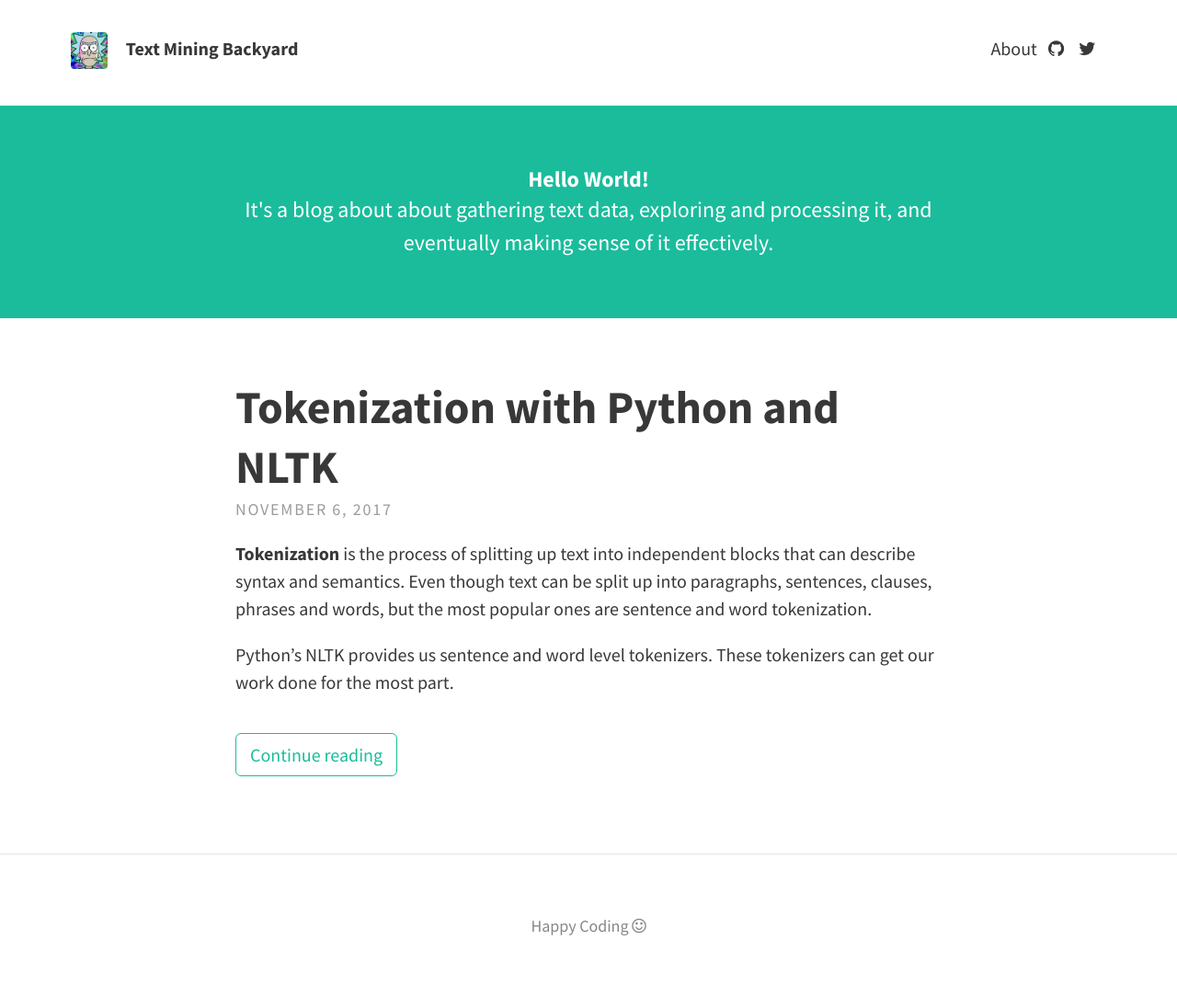
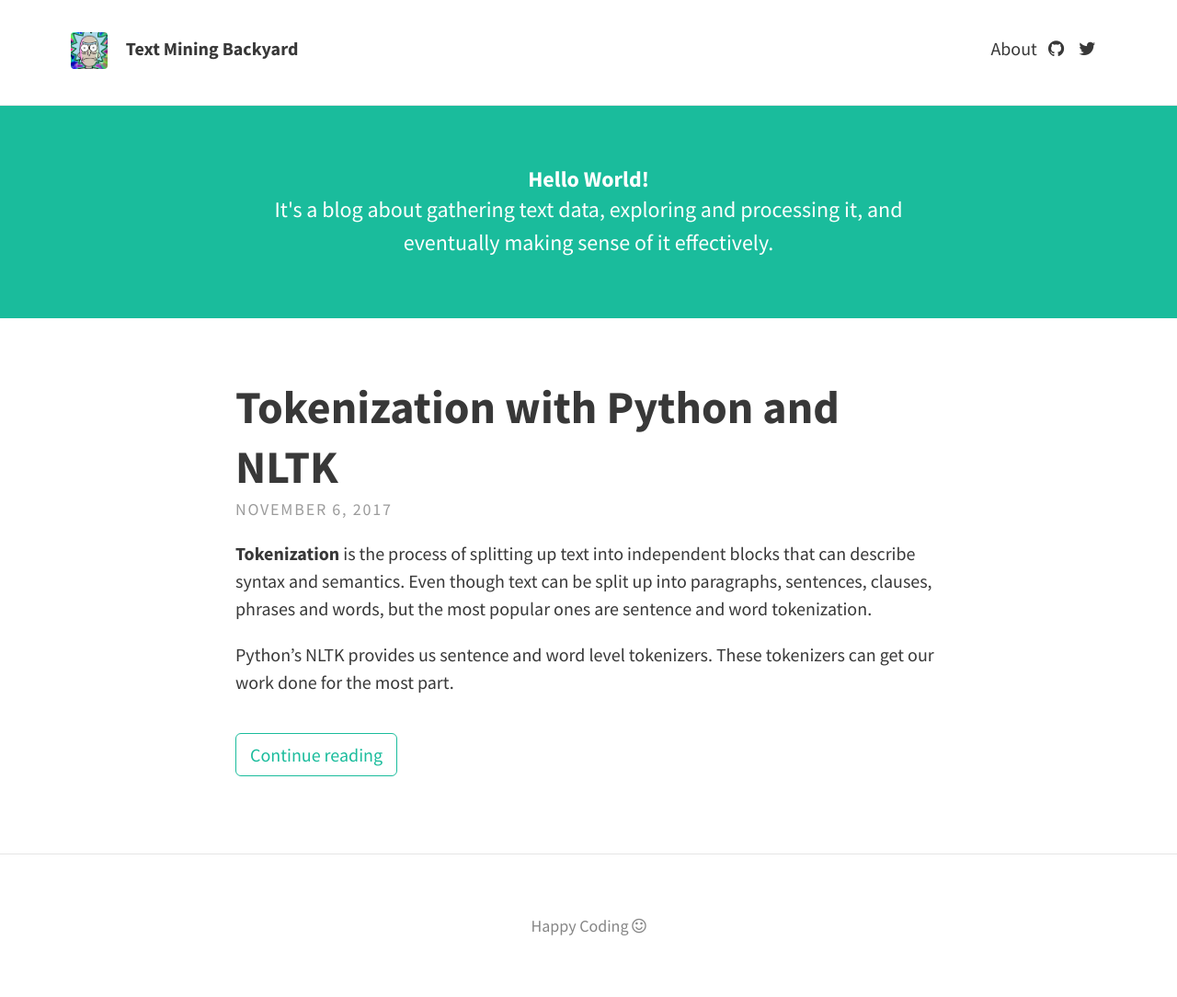
Before and after one commit to rustyonrampage/rustyonrampage.github.io, a Jekyll site: the page built from index.html, in a window 1280 px wide. Shown: the whole page at 92% size. Built offline with Jekyll 4.4.1, drawn with Linux system fonts in a browser that asks for light colours; nearby versions of some CDN libraries; the list of posts is cut into pages by our own code.

Commit message:
TYPO FFS

```diff
--- a/_config.yml
+++ b/_config.yml
@@ -15,7 +15,7 @@ theme_settings:
   header_text: >
      <strong> Hello World! </strong>
 
-     <p>It's a blog about about gathering text data, exploring and processing it, and eventually making sense of it effectively.</p>
+     <p>It's a blog  about gathering text data, exploring and processing it, and eventually making sense of it effectively.</p>
   header_text_feature_image:
   footer_text: >
    Happy Coding <i class="fa fa-smile-o" aria-hidden="true"></i>
```
